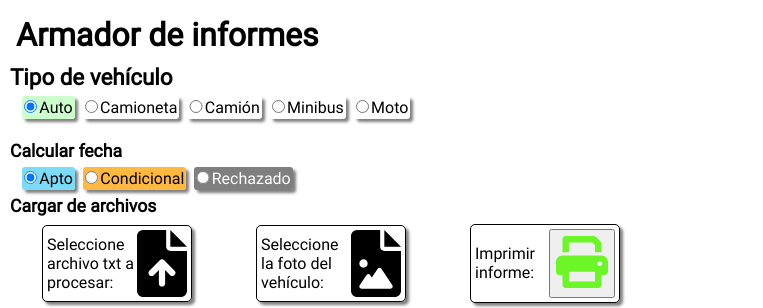
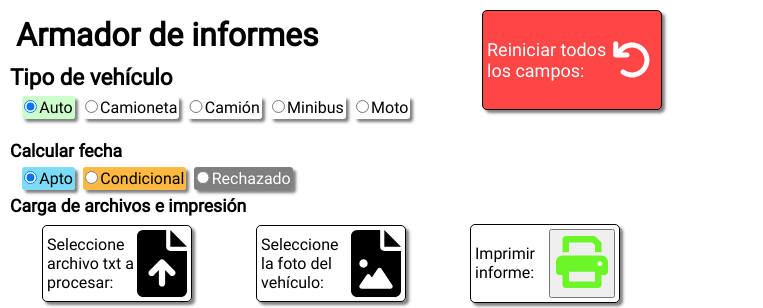
Before and after one commit to Juaniessi/buba-app, a React (Create React App) app: page / in a window 1280 px wide. Shown: the top 308 px of the page, without its empty margins (0-763 px from the left). Built offline with nearby package versions, Linux system fonts and the light colour scheme.

Commit message:
added reset button

```diff
--- a/src/components/main/Main.jsx
+++ b/src/components/main/Main.jsx
@@ -6,12 +6,12 @@ import {
 	autoReportArrayFiller,
 	motoReportArrayFiller,
 } from '../dataArrays/reportArrays';
+import resetBtnImg from '../../assets/arrow-rotate-left-solid.svg';
 
 function Main() {
-	const [tipo, setTipo] = useState('Auto');
-	const handleTipo = (item) => {
+	const resetBtn = () => {
 		setSeveridad({value: 'Moderado', label: 'Moderado', order: 2});
-		setTipo(item.value);
+		setTipo('Auto');
 		setGrupo({value: '', label: ''});
 		setSeccion({value: '', label: ''});
 		setDescripcion({value: '', label: ''});
@@ -25,6 +25,15 @@ function Main() {
 		moderateFlag.current = 0;
 		loadFileRef.current.value = null;
 		loadImgRef.current.value = [];
+	};
+	const [tipo, setTipo] = useState('Auto');
+	const handleTipo = (item) => {
+		if (item.value === 'Moto') {
+			setLista([]);
+			setReportArray('');
+		}
+		setTipo(item.value);
+		setEngineType({value: '4T', label: '4 Tiempos'});
 	};
 
 	const [severidad, setSeveridad] = useState({
@@ -139,6 +148,14 @@ function Main() {
 	return (
 		<main>
 			<form className="form-radio" id="no-print">
+				<label
+					id="reset-btn"
+					className="wrap-label reset-btn"
+					htmlFor="rest-btn"
+					onClick={resetBtn}>
+					Reiniciar todos los campos:
+					<img className="reset-img" src={resetBtnImg} alt="reset" />
+				</label>
 				<h2>Tipo de vehículo</h2>
 				<div className="btn-package type-c">
 					{radioGeneratorArray.type.map((item, i) => (
@@ -199,7 +216,7 @@ function Main() {
 						</label>
 					))}
 				</div>
-				<h3>Cargar de archivos</h3>
+				<h3>Carga de archivos e impresión</h3>
 			</form>
 			<section className="finalReport">
 				<Report
--- a/src/styles/informeStyle.css
+++ b/src/styles/informeStyle.css
@@ -544,6 +544,27 @@
   cursor: pointer;
 }
 
+.reset-btn {
+  position: absolute;
+  left: 450px;
+  top: 10px;
+  background-color: #ff4646;
+  color: white;
+  font-weight: 500;
+}
+
+.reset-img {
+  width: 50px;
+  padding: 5px;
+  cursor: pointer;
+}
+
+#reset-btn {
+  width: 180px;
+  height: 100px;
+  font-size: large;
+}
+
 /* .insert-btn-cont{
 	border: solid 1px black;
 } */
--- a/src/styles/informeStyle.scss
+++ b/src/styles/informeStyle.scss
@@ -467,6 +467,27 @@
 	cursor: pointer;
 }
 
+.reset-btn {
+	position: absolute;
+	left: 450px;
+	top: 10px;
+	background-color: rgb(255, 70, 70);
+	color: white;
+	font-weight: 500;
+}
+
+.reset-img {
+	width: 50px;
+	padding: 5px;
+	cursor: pointer;
+}
+
+#reset-btn {
+	width: 180px;
+	height: 100px;
+	font-size: large;
+}
+
 /* .insert-btn-cont{
 	border: solid 1px black;
 } */
```
Also changed, not shown: src/assets/arrow-rotate-left-solid.svg (added), 1 other file (tests, documents, lock files or other folders).
